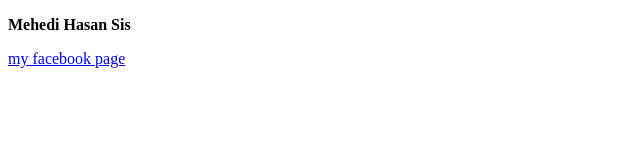
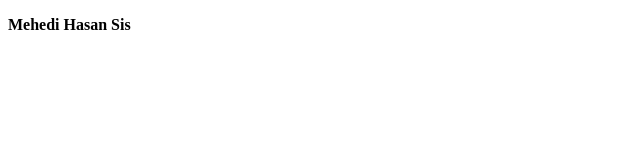
Before and after one commit to mehedihasanit12/f, a plain HTML site: page index.html in a window 1280 px wide. Shown: the whole page, without its empty margins (0-640 px from the left). Drawn offline with Linux system fonts and the light colour scheme.

Commit message:
Update index.html

```diff
--- a/index.html
+++ b/index.html
@@ -7,7 +7,7 @@
 
   <p><b>Mehedi Hasan Sis</b></p>
 
-  <a href="www.facebook.com/mehedi.hasansis"> my facebook page</a>
+
 <br>
 <br>
 
```
